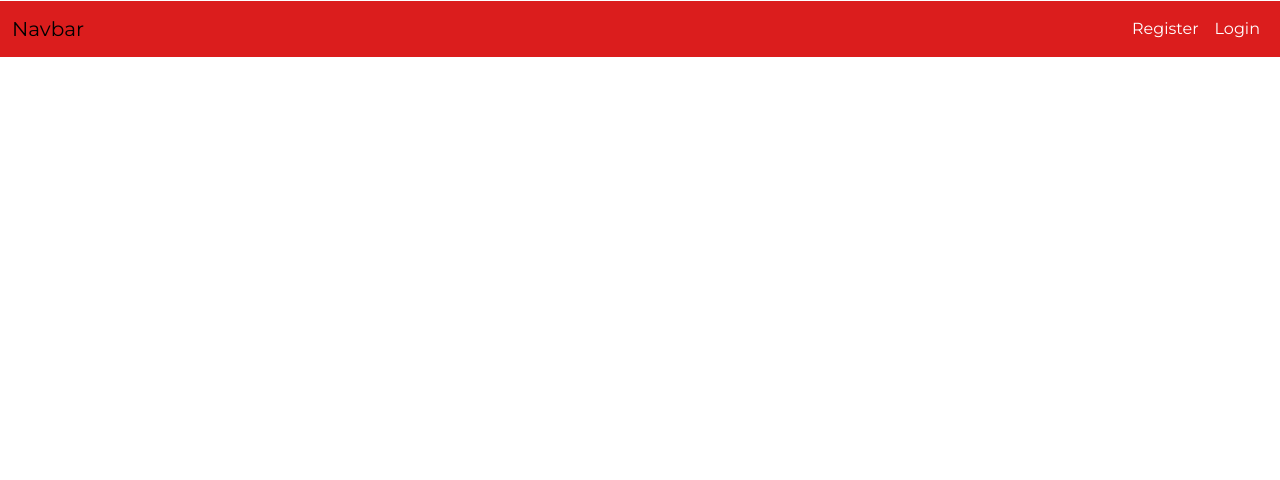
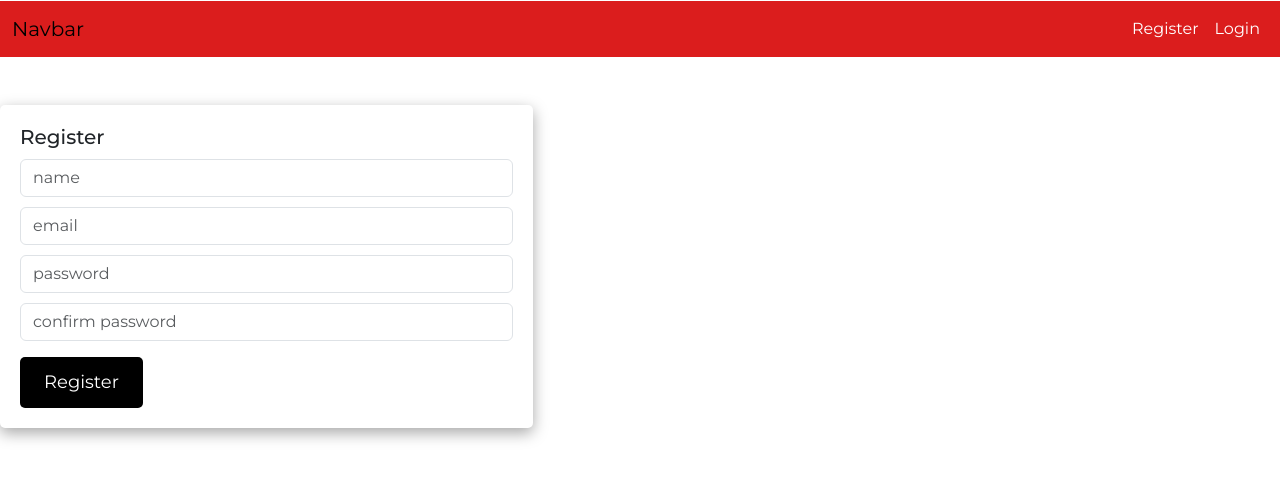
Before and after one commit to Its-Yogesh-100/Hotel_Booking_website, a React (Create React App) app in the folder client/: page /register in a window 1280 px wide. Shown: the top 480 px of the page. Built offline with nearby package versions, Linux system fonts and the light colour scheme.

Commit message:
created  register and login screen

```diff
--- a/client/src/App.js
+++ b/client/src/App.js
@@ -28,6 +28,8 @@
 import Homescreen from './screens/Homescreen';
 // import Room from './components/Room';
 import Bookingsscreen from './screens/Bookingsscreen';
+import Registerscreen from './screens/Registerscreen';
+import Loginscreen from './screens/Loginscreen';
 function App() {
   return (
     <div className="App">
@@ -37,6 +39,8 @@
           <Route path="/home" element={<Homescreen />} /> {/* Use element prop to render component */}
           {/* <Route path='/book/:roomid' element={<Bookingsscreen/>}/> */}
           <Route path='/book/:roomid' Component={Bookingsscreen} /> {/* Use exact component prop to render component */}
+          <Route path='/register' Component={Registerscreen} />
+          <Route path='/login' Component={Loginscreen} />
         </Routes>
       </BrowserRouter>
     </div>
--- a/client/src/index.css
+++ b/client/src/index.css
@@ -55,6 +55,21 @@
 
 .bigimg{
   height: 400px;
+  border-radius: 5px !important;
+}
+
+input{
+  box-shadow: none !important;
+  margin-top: 10px;
+  border: 1pz solid  black !important;
+}
+
+h2{
+  font-size: 30px !important;
+  padding: 10px;
+  font-weight: bold !important;
+  text-align: center !;
+
 }
 
 /* some nuew code */
--- /dev/null
+++ b/client/src/screens/Loginscreen.js
@@ -0,0 +1,46 @@
+import React ,{useState,useEffect} from 'react'
+
+function Loginscreen() {
+
+  const [email,setemail]=useState('')
+  const [password,setpassword]=useState('')
+
+
+  function Login(){
+
+
+    const user={
+      email,
+      password,
+    }
+    console.log(user)
+
+  }
+
+
+  return (
+    <div>
+        <div className="rows justify-content-center mt-5 ">
+
+          <div className="col-md-5 mt-5">
+
+            <div className='bs'>
+              <h1>Login</h1>
+
+              <input type="text" className='form-control' placeholder='email'
+              value={email} onChange={(e)=>{setemail(e.target.value)}}/>
+              <input type="text" className='form-control' placeholder='password'
+              value={password} onChange={(e)=>{setpassword(e.target.value)}}/>
+
+
+              <button className='btn btn-primary mt-3' onClick={Login}>Login</button>
+            </div>
+
+          </div>
+        </div>
+
+    </div>
+  )
+}
+
+export default Loginscreen
--- /dev/null
+++ b/client/src/screens/Registerscreen.js
@@ -0,0 +1,54 @@
+import React ,{useState,useEffect} from 'react'
+
+function Registerscreen() {
+  const [name,setname]=useState('')
+  const [email,setemail]=useState('')
+  const [password,setpassword]=useState('')
+  const [cpassword,setcpassword]=useState('')
+
+  function register(){
+
+    if(password==cpassword){
+    const user={
+      name,
+      email,
+      password,
+      cpassword,
+    }
+    console.log(user)
+    }
+    else
+    {
+      alert('Password not matched')
+    }
+  }
+
+
+  return (
+    <div>
+        <div className="rows justify-content-center mt-5 ">
+
+          <div className="col-md-5">
+
+            <div className='bs'>
+              <h1>Register</h1>
+              <input type="text" className='form-control' placeholder='name'
+              value={name} onChange={(e)=>{setname(e.target.value)}}/>
+              <input type="text" className='form-control' placeholder='email'
+              value={email} onChange={(e)=>{setemail(e.target.value)}}/>
+              <input type="text" className='form-control' placeholder='password'
+              value={password} onChange={(e)=>{setpassword(e.target.value)}}/>
+              <input type="text" className='form-control' placeholder='confirm password'
+              value={cpassword} onChange={(e)=>{setcpassword(e.target.value)}}/>
+
+              <button className='btn btn-primary mt-3' onClick={register}>Register</button>
+            </div>
+
+          </div>
+        </div>
+
+    </div>
+  )
+}
+
+export default Registerscreen
```
